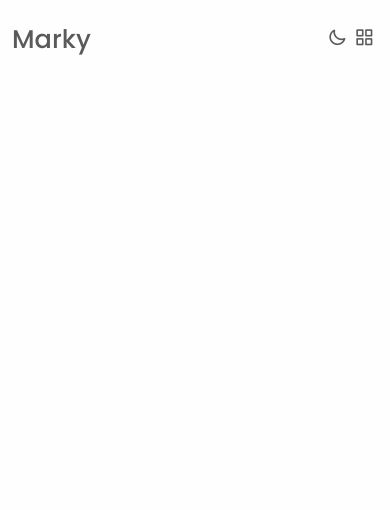
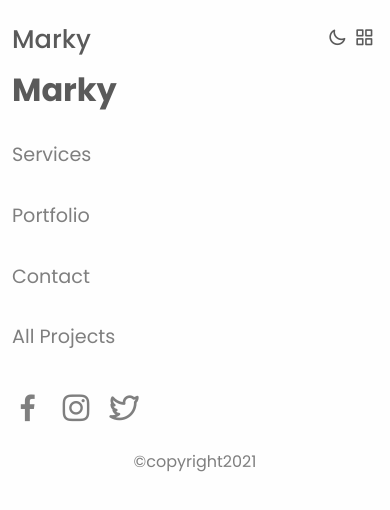
Before and after one commit to MinThant47/mtkportfolio, a React (Create React App) app: page /all-projects in a window 390 px wide. Shown: the top 510 px of the page. Built offline with nearby package versions, Linux system fonts and the light colour scheme.

Commit message:
added footer

```diff
--- a/package.json
+++ b/package.json
@@ -11,6 +11,7 @@
     "react-dom": "^17.0.2",
     "react-router-dom": "^5.2.0",
     "react-scripts": "4.0.3",
+    "swiper": "^7.2.0",
     "web-vitals": "^1.0.1"
   },
   "scripts": {
--- a/src/App.js
+++ b/src/App.js
@@ -1,6 +1,7 @@
 import "./App.css";
 import { BrowserRouter as Router, Switch, Route } from "react-router-dom";
 import Nav from "./components/Nav/Nav";
+import Footer from "./components/Footer/Footer";
 import Home from "./components/Home";
 
 function App() {
@@ -13,6 +14,7 @@ function App() {
             <Home />
           </Route>
         </Switch>
+        <Footer />
       </div>
     </Router>
   );
--- /dev/null
+++ b/src/components/Footer/Footer.css
@@ -0,0 +1,72 @@
+.footer-container {
+  display: flex;
+  align-items: center;
+  justify-content: space-between;
+}
+
+.footer-links,
+.footer-menu {
+  gap: 4rem;
+  display: flex;
+  align-items: center;
+  justify-content: space-between;
+}
+
+.footer-link {
+  color: var(--secondary-color);
+}
+
+.footer-icon {
+  color: var(--secondary-color);
+  font-size: 1.5rem;
+  margin-right: 1rem;
+}
+
+.logo h5:hover,
+.footer-link:hover,
+.footer-icon:hover {
+  cursor: pointer;
+  color: var(--primary-color);
+}
+
+@media only screen and (max-width: 1000px) {
+  .footer-links,
+  .footer-menu {
+    gap: 2rem;
+  }
+}
+
+@media only screen and (max-width: 760px) {
+  .logo h5 {
+    font-size: 2rem;
+    margin-bottom: 2rem;
+  }
+  .footer-container {
+    justify-content: flex-start;
+    align-items: flex-start;
+    flex-direction: column;
+  }
+
+  .footer-links,
+  .footer-menu {
+    justify-content: flex-start;
+    align-items: flex-start;
+    flex-direction: column;
+  }
+
+  .footer-link {
+    font-size: 1.2rem;
+  }
+
+  .footer-icon {
+    font-size: 2rem;
+  }
+}
+
+footer {
+  position: absolute;
+  bottom: 0;
+  left: 0;
+  right: 0;
+  top: 100%;
+}
--- /dev/null
+++ b/src/components/Footer/Footer.js
@@ -0,0 +1,53 @@
+import "./Footer.css";
+
+const Footer = () => {
+  return (
+    <footer className="container mb-4">
+      <div className="empty"></div>
+      <div className="footer-container">
+        <div className="logo">
+          <h5 className="title-text">Marky</h5>
+        </div>
+        <div className="footer-links">
+          <ul className="footer-menu">
+            <li className="footer-item">
+              <a href="/#services" className="footer-link">
+                Services
+              </a>
+            </li>
+            <li className="footer-item">
+              <a href="#/portfolio" className="footer-link">
+                Portfolio
+              </a>
+            </li>
+            <li className="footer-item">
+              <a href="#/contact" className="footer-link">
+                Contact
+              </a>
+            </li>
+            <li className="footer-item">
+              <a href="/all-projects" className="footer-link">
+                All Projects
+              </a>
+            </li>
+          </ul>
+          <div className="footer-social">
+            <a href="/" className="footer-icon">
+              <i className="uil uil-facebook-f"></i>
+            </a>
+            <a href="/" className="footer-icon">
+              <i className="uil uil-instagram"></i>
+            </a>
+            <a href="/" className="footer-icon">
+              <i className="uil uil-twitter-alt"></i>
+            </a>
+          </div>
+        </div>
+      </div>
+      <p className="mt-3 para-text text-center">&copy;copyright2021</p>
+      <div className="empty"></div>
+    </footer>
+  );
+};
+
+export default Footer;
--- a/src/components/Services/Services.js
+++ b/src/components/Services/Services.js
@@ -2,25 +2,25 @@ import "./Services.css";
 
 const Services = () => {
   return (
-    <section class="container section" id="services">
-      <h4 class="title-text text-center mb-2">Services</h4>
-      <p class="para-text text-center">The services below are provided</p>
-      <div class="services mt-4">
-        <div class="service-card">
-          <i class="uil uil-brackets-curly"></i>
-          <h6 class="para-text text-center mt-2">Frontend Developer</h6>
+    <section className="container section" id="services">
+      <h4 className="title-text text-center mb-2">Services</h4>
+      <p className="para-text text-center">The services below are provided</p>
+      <div className="services mt-4">
+        <div className="service-card">
+          <i className="uil uil-brackets-curly"></i>
+          <h6 className="para-text text-center mt-2">Frontend Developer</h6>
         </div>
-        <div class="service-card">
-          <i class="uil uil-server-connection"></i>
-          <h6 class="para-text text-center mt-2">Backend Developer</h6>
+        <div className="service-card">
+          <i className="uil uil-server-connection"></i>
+          <h6 className="para-text text-center mt-2">Backend Developer</h6>
         </div>
-        <div class="service-card">
-          <i class="uil uil-circuit"></i>
-          <h6 class="para-text text-center mt-2">Electronic Projects</h6>
+        <div className="service-card">
+          <i className="uil uil-circuit"></i>
+          <h6 className="para-text text-center mt-2">Electronic Projects</h6>
         </div>
-        <div class="service-card">
-          <i class="uil uil-swatchbook"></i>
-          <h6 class="para-text text-center mt-2">Graphic Designer</h6>
+        <div className="service-card">
+          <i className="uil uil-swatchbook"></i>
+          <h6 className="para-text text-center mt-2">Graphic Designer</h6>
         </div>
       </div>
     </section>
```
Also changed, not shown: 2 other files (tests, documents, lock files or other folders).
